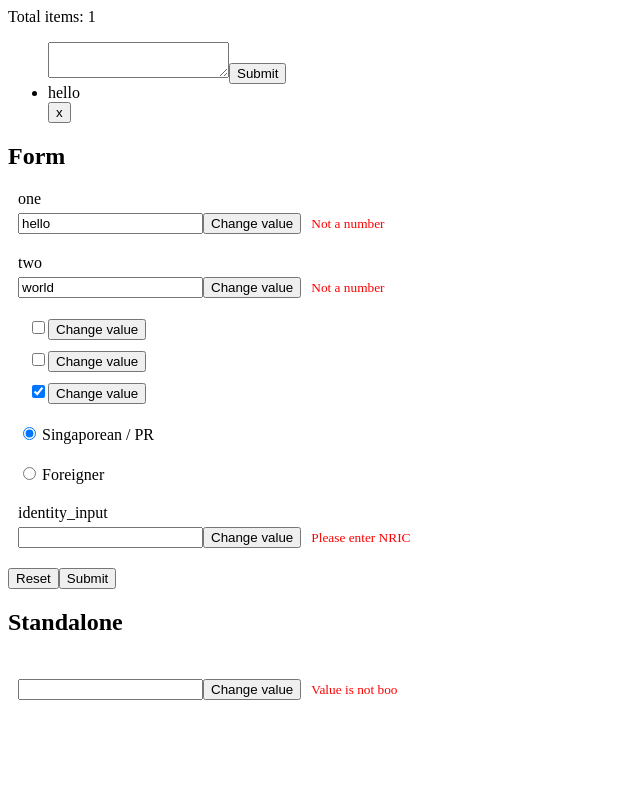
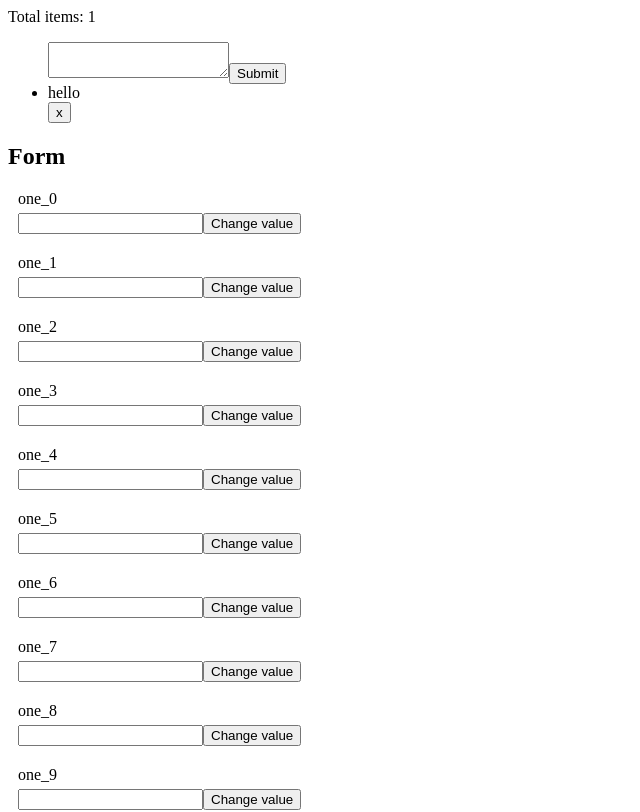
Before and after one commit to Antonrostov/hookmaster, a Next.js app: page / in a window 1280 px wide. Shown: the top 812 px of the page, without its empty margins (0-640 px from the left). Built offline with nearby package versions, Linux system fonts and the light colour scheme.

Commit message:
Added load test for form rendering

```diff
--- a/pages/getFormConfig.js
+++ b/pages/getFormConfig.js
@@ -2,6 +2,42 @@ import FormInput from "components/FormInput";
 import FormCheckbox from "components/FormCheckbox";
 import FormRadio from "components/FormRadio";
 import Graph from "components/FormBuilder/Graph";
+function generateNodes(count) {
+  const nodes = [];
+  while (nodes.length !== count) {
+    const name = "one_" + nodes.length;
+    nodes.push({
+      name,
+      component: FormInput,
+      getProps(oldState, newState) {
+        return { name, validate: "number" };
+      }
+    });
+  }
+  return nodes;
+}
+function generateRelationship(graph, count) {
+  let _count = 0;
+  while (_count !== count) {
+    for (let i = 0; i < 10; i++) {
+      const rand1 = Math.floor(Math.random() * count);
+      const rand2 = Math.floor(Math.random() * count);
+      const node1 = "one_" + rand1;
+      const node2 = "one_" + rand2;
+      graph.getNode(node1).to(graph.getNode(node2), (oldState, newState) => {
+        newState[node2] = newState[node1];
+        return newState;
+      });
+    }
+    _count++;
+  }
+}
+export function getLargeConfig() {
+  const count = 1000;
+  const graph = new Graph(generateNodes(count));
+  generateRelationship(graph, count);
+  return graph;
+}
 export default function getFormConfig() {
   const graph = new Graph([
     {
--- a/pages/index.jsx
+++ b/pages/index.jsx
@@ -2,18 +2,13 @@ import EditableList from "components/EditableList";
 import GlanceItems from "components/GlanceItems";
 import FormBuilder from "components/FormBuilder";
 import FormInput from "components/FormInput";
-import getFormConfig from "./getFormConfig";
+import getFormConfig, { getLargeConfig } from "./getFormConfig";
 export default function AgendaPage() {
-  const config = getFormConfig();
-  const initialState = {
-    one: "hello",
-    two: "world",
-    check_1: false,
-    check_2: false,
-    check_3: true,
-    radio_1: "Singaporean / PR",
-    identity_input: ""
-  };
+  const config = getLargeConfig();
+  const initialState = {};
+  Object.keys(config.nodes).forEach(k => {
+    initialState[k] = "";
+  });
   function standaloneOnChange(e) {
     console.log("standalone", e.target.value);
   }
```
